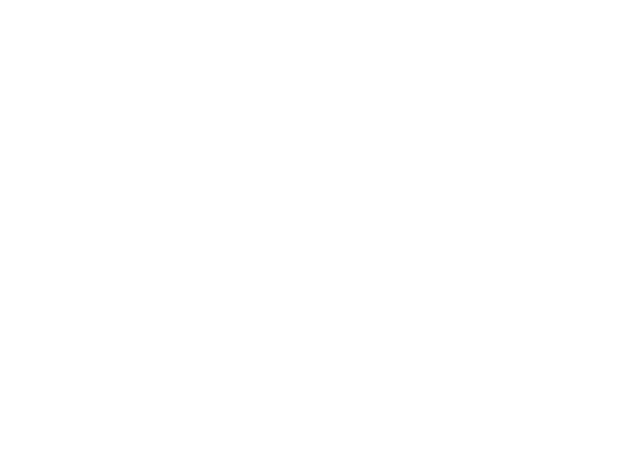
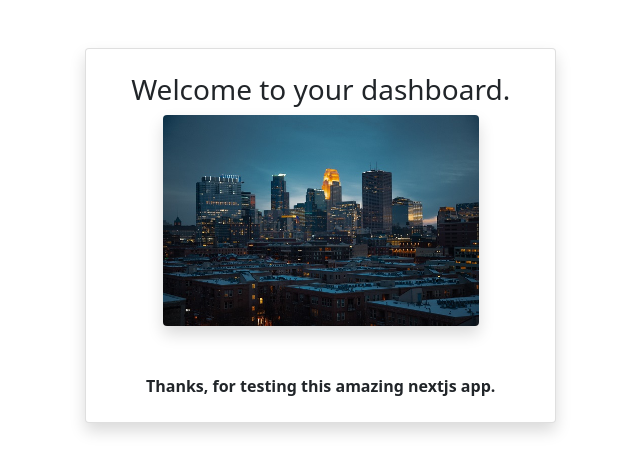
Before and after one commit to ganguly2021/next_auth_project, a Next.js app: page /dashboard in a window 1280 px wide. Shown: the top 472 px of the page, without its empty margins (428-1068 px from the left). Built offline with nearby package versions, Linux system fonts and the light colour scheme.

Commit message:
dashboard intro page added.

```diff
--- /dev/null
+++ b/front_end/components/Dashboard/Intro.js
@@ -0,0 +1,24 @@
+import React from "react";
+
+function Intro() {
+  return (
+    <div className="container-fluid">
+      <div className="container my-5">
+        <div className="card w-50 mx-auto shadow p-2">
+          <div className="card-body text-center">
+            <h3 className="card-title">Welcome to your dashboard.</h3>
+            <img
+              src="/images/side_image.jpg"
+              className="shadow w-75 rounded animate__animated animate__tada"
+            />
+            <p className="card-text mt-5 fw-bold">
+              Thanks, for testing this amazing nextjs app.
+            </p>
+          </div>
+        </div>
+      </div>
+    </div>
+  );
+}
+
+export default Intro;
--- a/front_end/components/Dashboard/Sidebar.js
+++ b/front_end/components/Dashboard/Sidebar.js
@@ -36,7 +36,13 @@
     >
       <Link href="/dashboard">
         <a className="d-flex align-items-center mb-3 mb-md-0 me-md-auto text-white text-decoration-none">
-          <i className="fas fa-user-shield fa-2x text-warning"></i>
+          <img
+            src="/images/donkey_user.jpg"
+            alt=""
+            className="rounded-circle me-2"
+            width={50}
+            height={50}
+          />
           <span className="fs-4 ms-3">Sandeep</span>
         </a>
       </Link>
--- a/pages/api/auth/[...nextAuth].js
+++ b/pages/api/auth/[...nextAuth].js
@@ -44,7 +44,6 @@
         const user = await db
           .collection("users")
           .findOne({ email: body.email });
-        console.log(user);
 
         // if user dont exists
         if (!user) {
--- a/pages/dashboard/index.js
+++ b/pages/dashboard/index.js
@@ -1,8 +1,13 @@
-import React from 'react';
-import Dashboard from '../../front_end/components/Dashboard/Dashboard';
+import React from "react";
+import Dashboard from "../../front_end/components/Dashboard/Dashboard";
+import Intro from "../../front_end/components/Dashboard/Intro";
 
 function DashboardPage() {
-  return <Dashboard />;
+  return (
+    <Dashboard>
+      <Intro />
+    </Dashboard>
+  );
 }
 
 export default DashboardPage;
```
